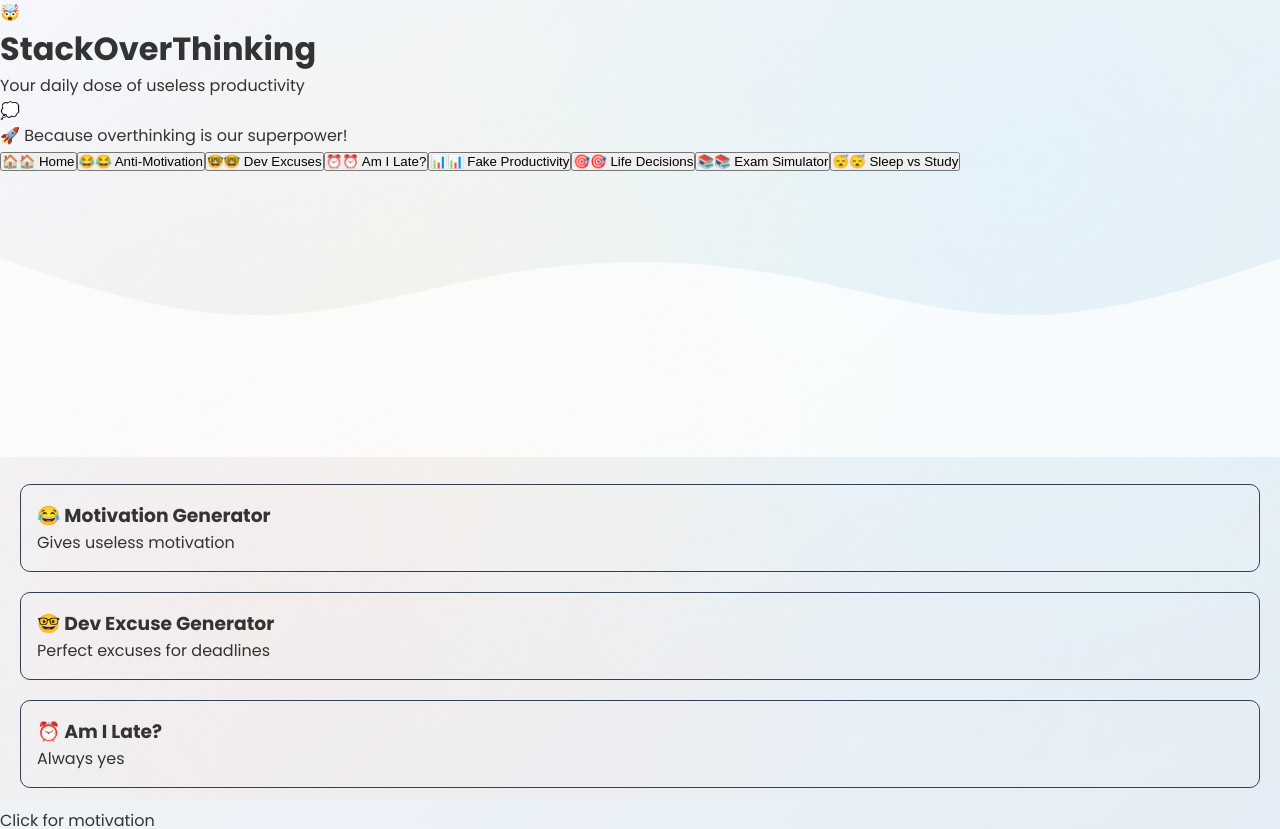
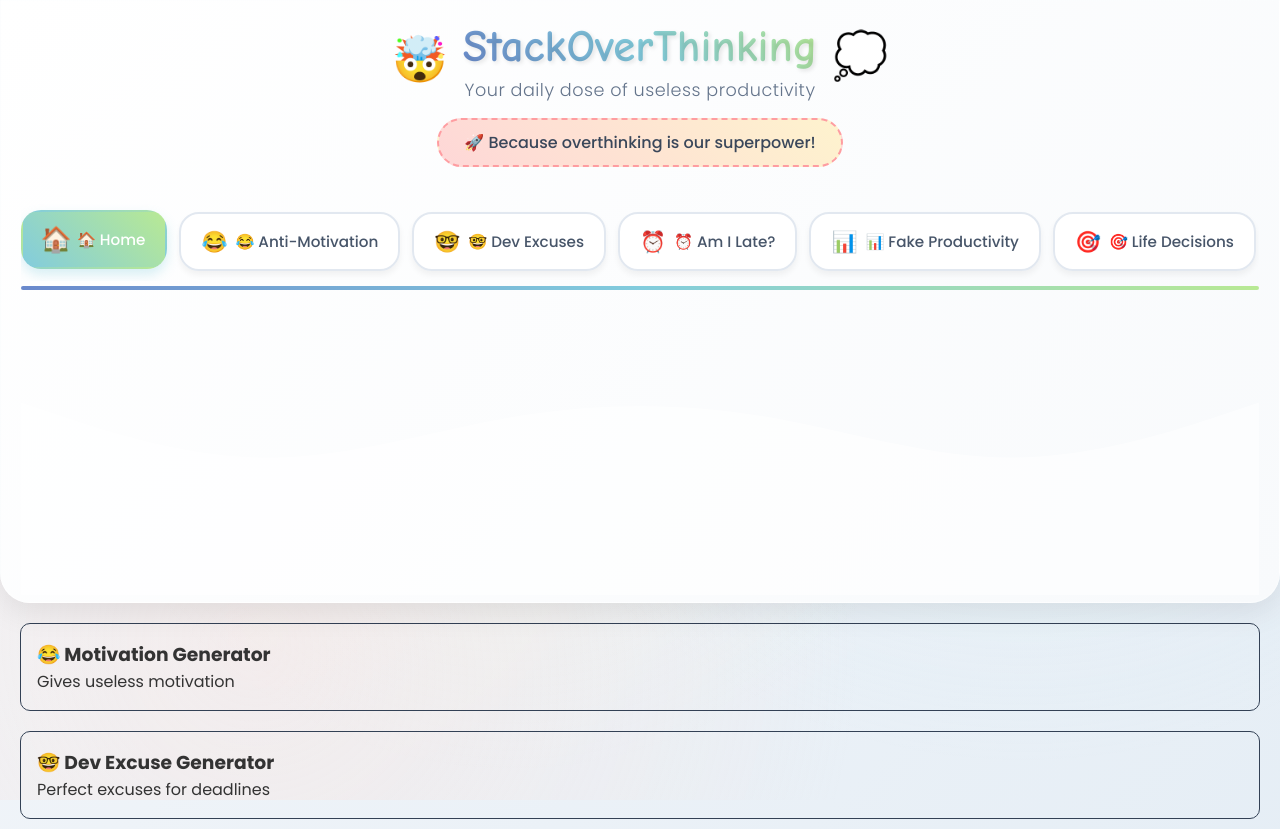
Before and after one commit to Maruf346/StackOverthinking, a React (Vite) app: page / in a window 1280 px wide. Shown: the top 829 px of the page. Built offline with nearby package versions, Linux system fonts and the light colour scheme.

Commit message:
added Header.css

```diff
--- a/src/components/Header.css
+++ b/src/components/Header.css
@@ -0,0 +1,197 @@
+/* components/Header.css */
+.header {
+  background: linear-gradient(135deg, #ffffff 0%, #f8fafc 100%);
+  border-radius: 0 0 30px 30px;
+  box-shadow: 0 10px 30px rgba(0, 0, 0, 0.08);
+  padding: 20px 20px 0;
+  position: sticky;
+  top: 0;
+  z-index: 100;
+  backdrop-filter: blur(10px);
+  border: 1px solid rgba(255, 255, 255, 0.3);
+}
+
+.header-top {
+  text-align: center;
+  margin-bottom: 25px;
+}
+
+.logo-container {
+  display: flex;
+  align-items: center;
+  justify-content: center;
+  gap: 15px;
+  margin-bottom: 15px;
+  animation: slideIn 0.8s ease-out;
+}
+
+.logo-emoji {
+  font-size: 2.8rem;
+  animation: float 3s ease-in-out infinite;
+}
+
+.logo-emoji:first-child {
+  animation-delay: 0.2s;
+}
+
+.logo-emoji:last-child {
+  animation-delay: 0.5s;
+}
+
+.logo-title {
+  font-family: 'Comic Neue', cursive;
+  font-size: 2.8rem;
+  font-weight: 700;
+  background: linear-gradient(45deg, #6a89cc, #82ccdd, #b8e994);
+  -webkit-background-clip: text;
+  background-clip: text;
+  color: transparent;
+  margin: 0;
+  text-shadow: 2px 2px 4px rgba(0, 0, 0, 0.1);
+}
+
+.logo-subtitle {
+  color: #64748b;
+  font-size: 1.1rem;
+  margin-top: 5px;
+  font-weight: 300;
+  letter-spacing: 0.5px;
+}
+
+.header-quote {
+  background: linear-gradient(45deg, #ffd6d6, #fff3cd);
+  padding: 10px 25px;
+  border-radius: 50px;
+  display: inline-block;
+  margin: 0 auto;
+  border: 2px dashed #ff9a9e;
+  animation: pulse 2s infinite;
+}
+
+.header-quote p {
+  margin: 0;
+  font-weight: 500;
+  color: #334155;
+  font-size: 1rem;
+}
+
+.nav-container {
+  position: relative;
+  overflow: hidden;
+  padding: 10px 0;
+}
+
+.nav-scroll {
+  display: flex;
+  gap: 12px;
+  overflow-x: auto;
+  padding: 10px 0;
+  scrollbar-width: none;
+  -ms-overflow-style: none;
+}
+
+.nav-scroll::-webkit-scrollbar {
+  display: none;
+}
+
+.nav-button {
+  background: rgba(255, 255, 255, 0.9);
+  border: 2px solid #e2e8f0;
+  border-radius: 20px;
+  padding: 12px 20px;
+  display: flex;
+  align-items: center;
+  gap: 8px;
+  font-family: 'Poppins', sans-serif;
+  font-weight: 500;
+  color: #475569;
+  cursor: pointer;
+  transition: all 0.3s ease;
+  white-space: nowrap;
+  flex-shrink: 0;
+  min-width: fit-content;
+  box-shadow: 0 4px 6px rgba(0, 0, 0, 0.05);
+}
+
+.nav-button:hover {
+  transform: translateY(-3px);
+  box-shadow: 0 6px 12px rgba(0, 0, 0, 0.1);
+  border-color: #82ccdd;
+  background: white;
+}
+
+.nav-button.active {
+  background: linear-gradient(45deg, #82ccdd, #b8e994);
+  color: white;
+  border-color: transparent;
+  box-shadow: 0 6px 12px rgba(130, 204, 221, 0.3);
+  transform: translateY(-2px);
+}
+
+.nav-button.active .nav-emoji {
+  transform: scale(1.2);
+}
+
+.nav-emoji {
+  font-size: 1.3rem;
+  transition: transform 0.3s ease;
+}
+
+.nav-text {
+  font-size: 0.95rem;
+}
+
+.nav-indicator {
+  height: 4px;
+  background: linear-gradient(90deg, #6a89cc, #82ccdd, #b8e994);
+  border-radius: 2px;
+  margin-top: 5px;
+  width: 100%;
+}
+
+.header-wave {
+  margin-top: 20px;
+  opacity: 0.8;
+}
+
+/* Responsive Design */
+@media (max-width: 768px) {
+  .logo-container {
+    flex-direction: column;
+    gap: 10px;
+  }
+
+  .logo-title {
+    font-size: 2.2rem;
+  }
+
+  .logo-emoji {
+    font-size: 2.2rem;
+  }
+
+  .nav-button {
+    padding: 10px 16px;
+  }
+
+  .nav-text {
+    font-size: 0.85rem;
+  }
+}
+
+@media (max-width: 480px) {
+  .logo-title {
+    font-size: 1.8rem;
+  }
+
+  .nav-button {
+    padding: 8px 12px;
+  }
+
+  .nav-text {
+    display: none;
+  }
+
+  .nav-button .nav-emoji {
+    font-size: 1.5rem;
+  }
+}
```
